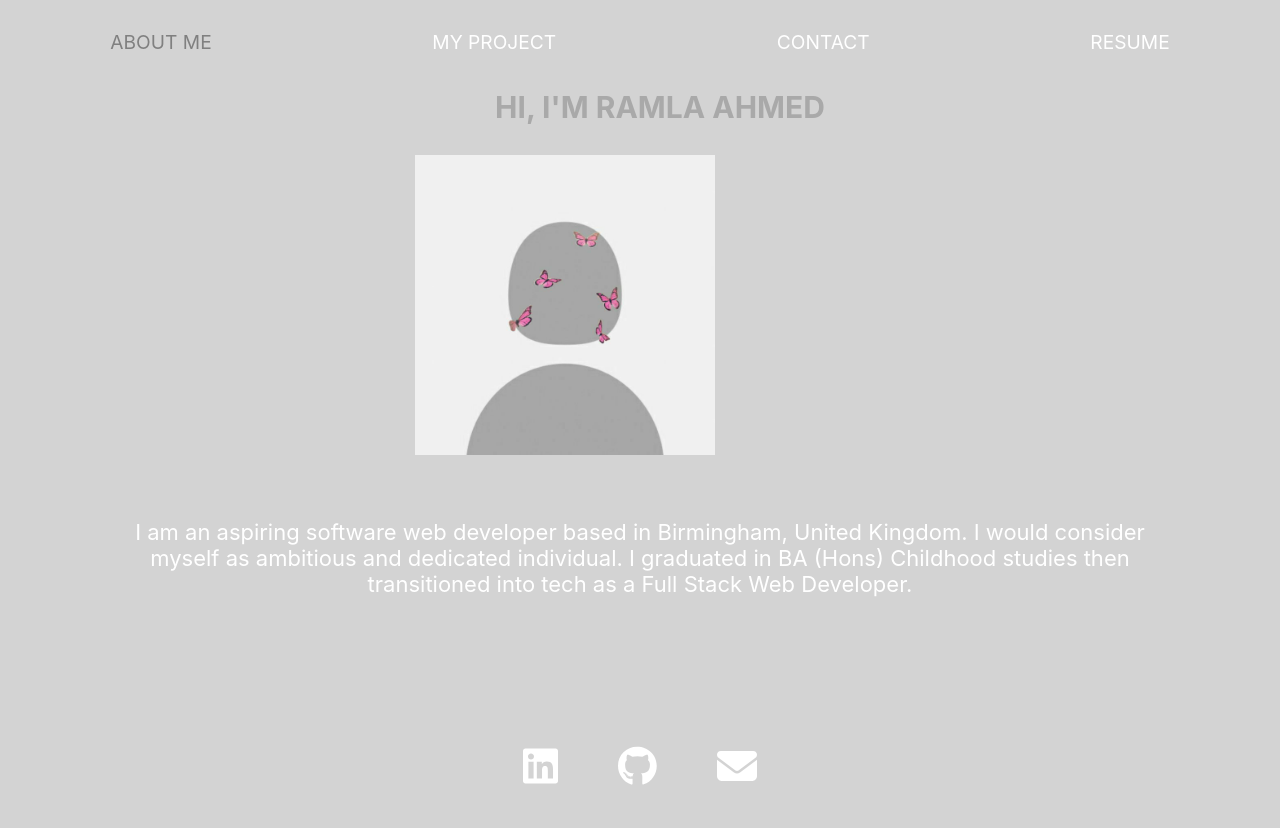
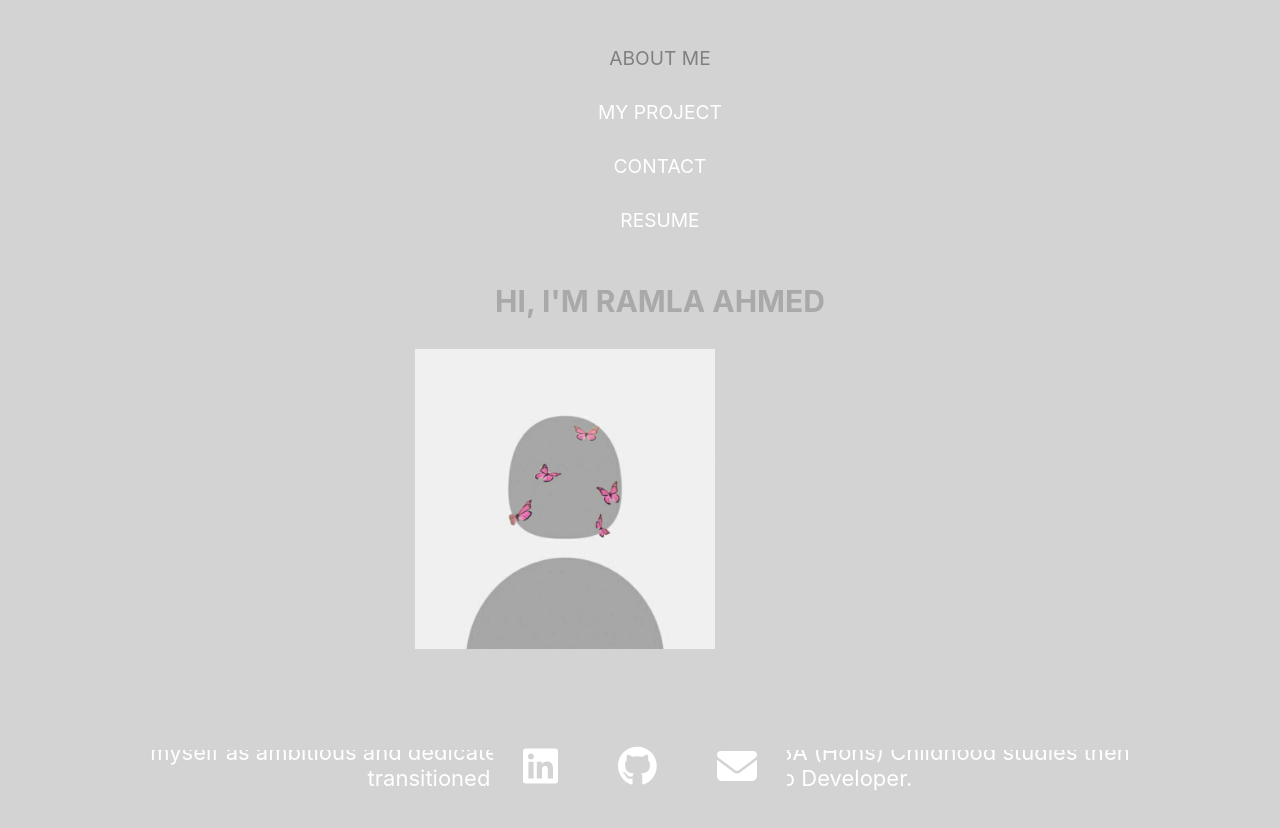
Before and after one commit to negaonka/react-portfolio-ramla, a React (Create React App) app: page / in a window 1280 px wide. Shown: the top 828 px of the page. Before the commit the page ends 800 px from the top, so only its background shows below. Built offline with nearby package versions, Linux system fonts and the light colour scheme.

Commit message:
fixing issue for portfolio changes

```diff
--- a/src/components/nav/index.js
+++ b/src/components/nav/index.js
@@ -1,66 +1,63 @@
 import React from "react";
-
 
 const styles = {
   linkStyle: {
     fontSize: "1.2rem",
     textDecoration: "none",
-    button:"hover"
-
-
+    button: "hover",
   },
   navStyle: {
     display: "flex",
     justifyContent: "space-around",
-    border:"block"
-
-  }
-
+    border: "block",
+  },
 };
 
 export default function Nav({ currentPage, handlePageChange }) {
   return (
-    <nav style ={styles.navStyle} className="flex-container space-around">
+    <nav style={styles.navStyle} className="flex-container space-around">
+      <ul>
         <div>
-        <a
+          <li
             style={styles.linkStyle}
-         href="#home"
             onClick={() => handlePageChange("Home")}
-         className={currentPage === "Home" ? "nav-active": "nav-inactive"}>
+            className={currentPage === "Home" ? "nav-active" : "nav-inactive"}
+          >
             ABOUT ME
-        </a>
+          </li>
         </div>
         <div>
-        <a
+          <li
             style={styles.linkStyle}
-          href="project"
-          onClick={() => handlePageChange("project")}
-          className={currentPage === 'project' ? "nav-active": "nav-inactive"}
+            onClick={() => handlePageChange("Portfolio")}
+            className={
+              currentPage === "Portfolio" ? "nav-active" : "nav-inactive"
+            }
           >
             MY PROJECT
-        </a>
+          </li>
         </div>
         <div>
-        <a
+          <li
             style={styles.linkStyle}
-          href="#contact"
             onClick={() => handlePageChange("Contact")}
-          className={currentPage === "Contact" ? "nav-active": "nav-inactive"}
+            className={
+              currentPage === "Contact" ? "nav-active" : "nav-inactive"
+            }
           >
             CONTACT
-        </a>
+          </li>
         </div>
         <div>
-        <a
+          <li
             style={styles.linkStyle}
-          href="#resume"
             onClick={() => handlePageChange("resume")}
-          className={currentPage === "resume" ? "nav-active": "nav-inactive"}
+            className={currentPage === "resume" ? "nav-active" : "nav-inactive"}
           >
             RESUME
-        </a>
+          </li>
         </div>
-
+      </ul>
     </nav>
   );
 }
--- a/src/components/pages/mainpage.js
+++ b/src/components/pages/mainpage.js
@@ -19,7 +19,6 @@ const styles = {
   },
   heading: {
     textAlign: "center",
-
   },
   p: {
     textAlign: "center",
@@ -27,20 +26,21 @@ const styles = {
   },
 };
 
-
 export default function Main() {
   return (
     <div className="auto">
       <div className="container1">
-        <div style={styles.center} class="intro">
+        <div style={styles.center} className="intro">
           <h1 style={styles.heading}>HI, I'M RAMLA AHMED</h1>
           <div style={styles.center} className="flex-container">
-          <img className="portraitimg" src={defaultImage} alt="default" />
+            <img className="portraitimg" src={defaultImage} alt="default" />
           </div>
           <p style={styles.p}>
             {" "}
-            I am an aspiring software web developer based in Birmingham, United Kingdom. I would consider myself
-as ambitious and dedicated individual. I graduated in BA (Hons) Childhood studies then transitioned into tech as a Full Stack Web Developer.
+            I am an aspiring software web developer based in Birmingham, United
+            Kingdom. I would consider myself as ambitious and dedicated
+            individual. I graduated in BA (Hons) Childhood studies then
+            transitioned into tech as a Full Stack Web Developer.
           </p>
         </div>
       </div>
--- /dev/null
+++ b/src/components/pages/portfolio.js
@@ -0,0 +1,87 @@
+import React from "react";
+
+const responsive = {
+  superLargeDesktop: {
+    breakpoint: { max: 4000, min: 3000 },
+    items: 5,
+  },
+  desktop: {
+    breakpoint: { max: 3000, min: 1024 },
+    items: 3,
+  },
+  tablet: {
+    breakpoint: { max: 1024, min: 464 },
+    items: 2,
+  },
+  mobile: {
+    breakpoint: { max: 464, min: 0 },
+    items: 1,
+  },
+};
+
+const styles = {
+  card: {
+    width: "18rem",
+    height: "27rem",
+    display: "flex",
+  },
+  cardBody: {
+    alignSelf: "flex-end",
+  },
+  image: {
+    width: "100%",
+    height: "100%",
+    objectFit: "cover",
+    objectPosition: "center",
+  },
+  container: {
+    width: "250px",
+    height: "300px",
+  },
+  cards: {
+    paddingTop: "5%",
+    paddingLeft: "5%",
+    marginRight: "auto",
+  },
+  button: {
+    backgroundColor: "#648381",
+    color: "white",
+    boxShadow: "0 2px 4px rgba(0, 0, 0, 0.2)",
+    textDecoration: "none",
+    padding: "10px",
+    borderRadius: "10px",
+    position: "absolute",
+    bottom: 0,
+    marginBottom: "5%",
+  },
+};
+
+export default function Portfolio({ projects }) {
+  return (
+    <div style={styles.cards}>
+      <div>
+        {projects.map((project) => (
+          <div key={project.id} className="card" style={styles.card}>
+            <img src={project.image} alt="..." />
+            <div className="card-body">
+              <h5 className="card-title">{project.name}</h5>
+              <p className="card-text">{project.description}</p>
+              <div className="row">
+                <div className="col">
+                  <a href={project.gitHub} style={styles.button}>
+                    Repository
+                  </a>
+                </div>
+                <div className="col">
+                  <a href={project.siteAddress} style={styles.button}>
+                    Visit app
+                  </a>
+                </div>
+              </div>
+            </div>
+          </div>
+        ))}
+      </div>
+    </div>
+  );
+}
```
Also changed, not shown: src/components/Home/index.js (+5 -5 lines), src/components/pages/projects.js (deleted, +0 -85 lines). Lines whose indentation alone changed are shown as unchanged.
